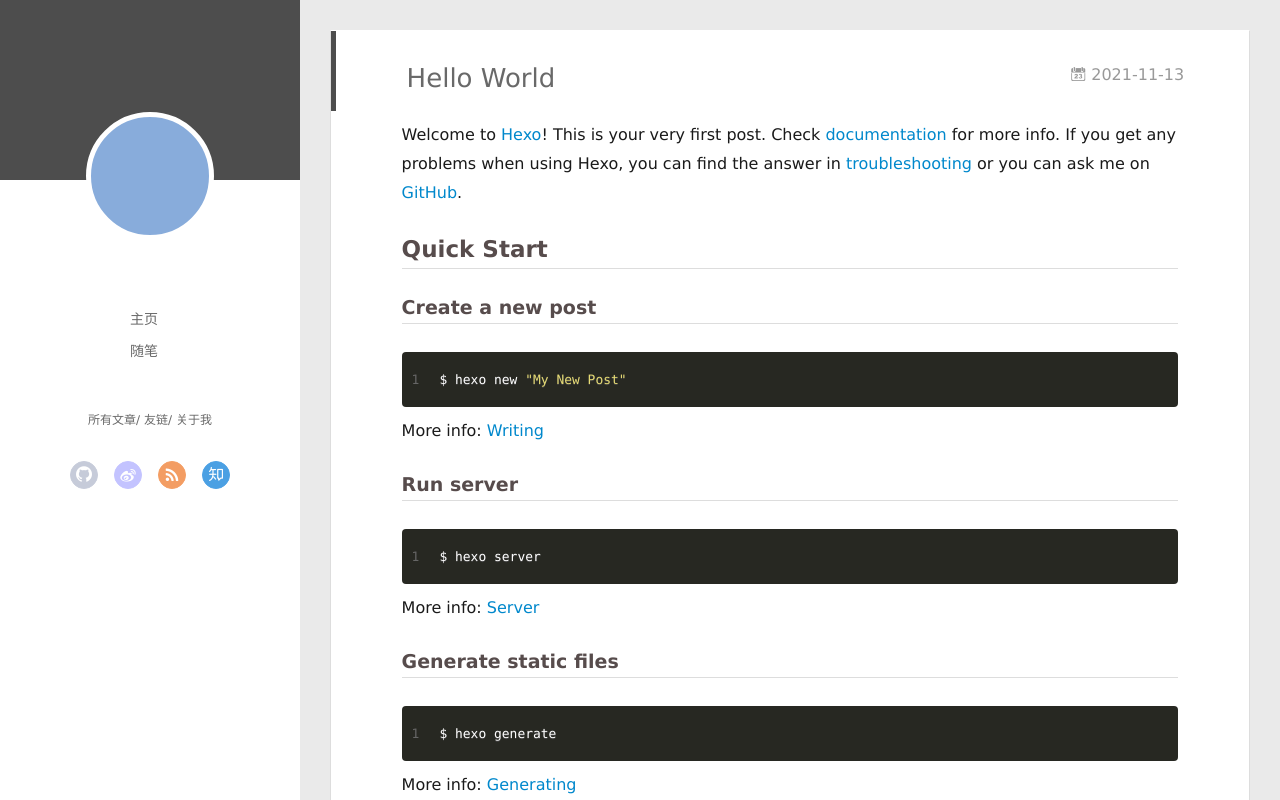
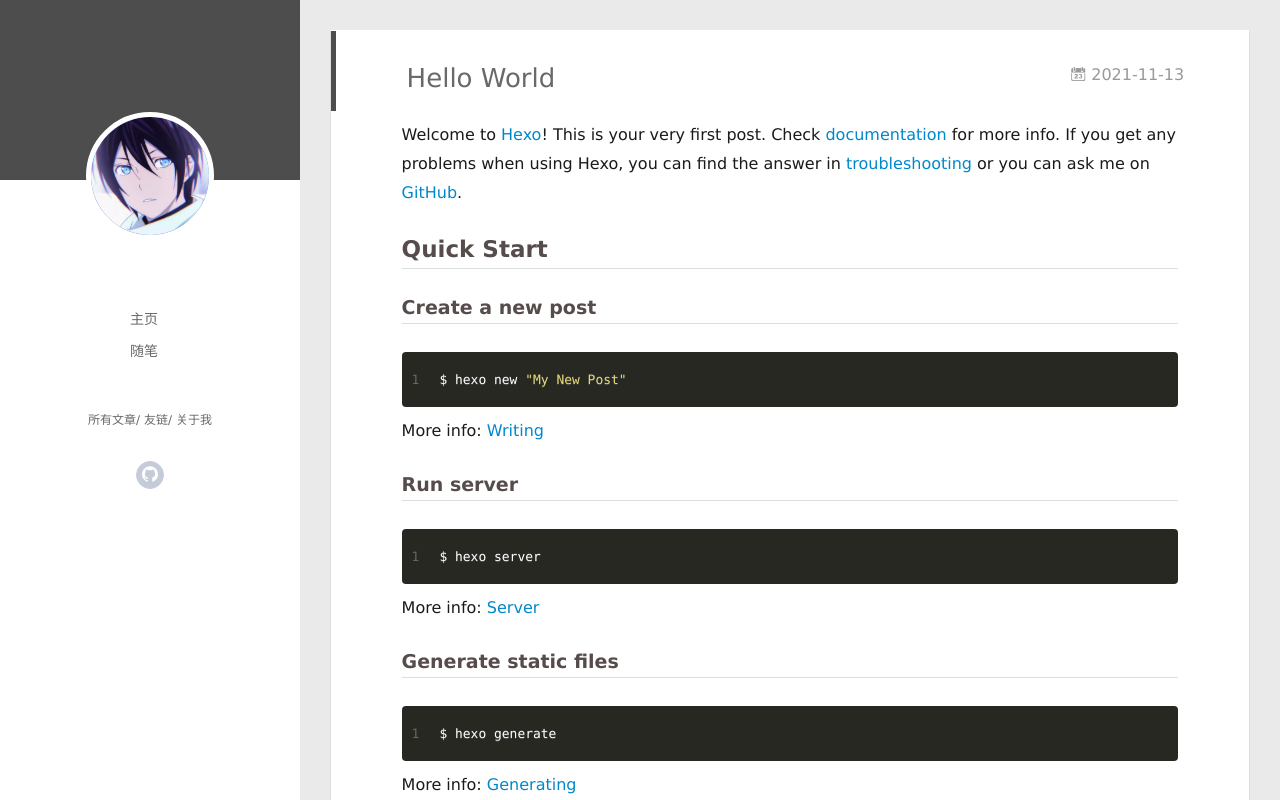
Before and after one commit to xiaoyichen2/xiaoyichen2.github.io, a plain HTML site: page 2021/11/13/hello-world/index.html in a window 1280 px wide. Drawn offline with Linux system fonts and the light colour scheme.

Commit message:
Site updated: 2021-11-14 16:00:01

```diff
--- a/2021/11/13/hello-world/index.html
+++ b/2021/11/13/hello-world/index.html
@@ -47,7 +47,7 @@
 <div class="intrude-less">
 	<header id="header" class="inner">
 		<a href="/" class="profilepic">
-			<img src="" class="js-avatar">
+			<img src="/assets/640.jfif" class="js-avatar">
 		</a>
 		<hgroup>
 		  <h1 class="header-author"><a href="/"></a></h1>
@@ -81,13 +81,7 @@
 		<nav class="header-nav">
 			<div class="social">
 
-					<a class="github" target="_blank" href="#" title="github"><i class="icon-github"></i></a>
-
-					<a class="weibo" target="_blank" href="#" title="weibo"><i class="icon-weibo"></i></a>
-
-					<a class="rss" target="_blank" href="#" title="rss"><i class="icon-rss"></i></a>
-
-					<a class="zhihu" target="_blank" href="#" title="zhihu"><i class="icon-zhihu"></i></a>
+					<a class="github" target="_blank" href="https://github.com/xiaoyichen2/" title="github"><i class="icon-github"></i></a>
 
 			</div>
 		</nav>
@@ -105,7 +99,7 @@
 	<div class="intrude-less">
 		<header id="header" class="inner">
 			<div class="profilepic">
-				<img src="" class="js-avatar">
+				<img src="/assets/640.jfif" class="js-avatar">
 			</div>
 			<hgroup>
 			  <h1 class="header-author js-header-author"></h1>
@@ -122,13 +116,7 @@
 			<nav class="header-nav">
 				<div class="social">
 
-						<a class="github" target="_blank" href="#" title="github"><i class="icon-github"></i></a>
-
-						<a class="weibo" target="_blank" href="#" title="weibo"><i class="icon-weibo"></i></a>
-
-						<a class="rss" target="_blank" href="#" title="rss"><i class="icon-rss"></i></a>
-
-						<a class="zhihu" target="_blank" href="#" title="zhihu"><i class="icon-zhihu"></i></a>
+						<a class="github" target="_blank" href="https://github.com/xiaoyichen2/" title="github"><i class="icon-github"></i></a>
 
 				</div>
 			</nav>
```
Also changed, not shown: archives/2021/11/index.html (+4 -16 lines), archives/2021/index.html (+4 -16 lines), archives/index.html (+4 -16 lines), index.html (+4 -16 lines), assets/640.jfif (added).
